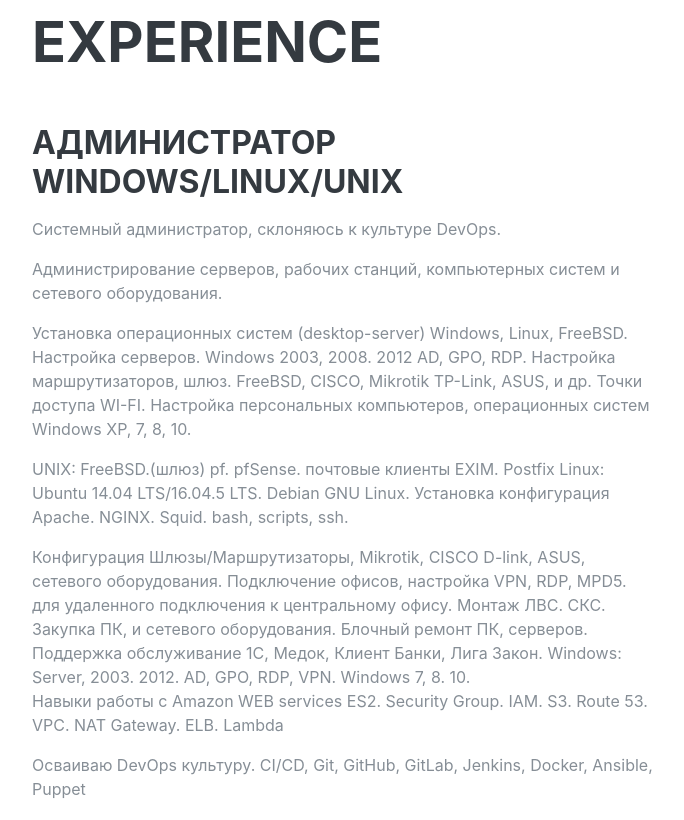
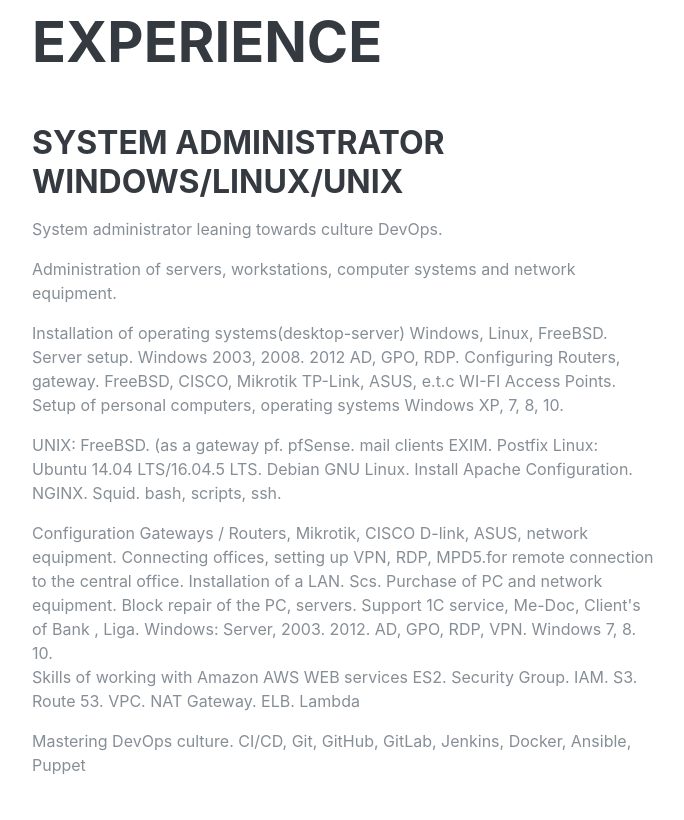
Before and after one commit to Alekskojem/resume, a plain HTML site: page index.html in a window 1280 px wide. Shown: the part 840-1660 px from the top of the page, without its empty margins (288-972 px from the left). Drawn offline with nearby package versions, Linux system fonts and the light colour scheme; files that its build step writes are made by us from their sources; a script that the page names is missing; a web font is replaced by a local one.

Commit message:
Change language

```diff
--- a/index.html
+++ b/index.html
@@ -63,13 +63,13 @@
 
       <section class="resume-section p-3 p-lg-5 d-flex d-column" id="about">
         <div class="my-auto">
-          <h1 class="mb-0">Александр
-            <span class="text-primary">Кожемяко</span>
+          <h1 class="mb-0">Oleksandr
+            <span class="text-primary">Kozhemiako</span>
           </h1>
           <div class="subheading mb-5">Sholudenko Street · Vyshgorod 07300 · (093) 407-0911 · (067) 407-0915 · email:
             <a href="mailto:name@email.com">alekskojem@gmail.com</a>
           </div>
-          <p class="lead mb-5">Я увлекаюсь Web разработкой на Ruby on Rails, развиваю навыки в направлении DevOps, Jenkins, Ansible, GitHub, GitLub, Heroku. Имею больше 10 лет опыт работы системный администратор, Windows/Linux.</p>
+          <p class="lead mb-5">I'm interested in Web develop Ruby on Rails framework. develop skills towards DevOps, Jenkins, Ansible, GitHub, GitLub, Heroku. I have more than 10 years of experience as a system administrator, Windows/Linux.</p>
           <div class="social-icons">
             <a href="https://www.linkedin.com/in/oleksandr-kozhemiako-02960a174/">
               <i class="fab fa-linkedin-in"></i>
@@ -90,28 +90,28 @@
 
           <div class="resume-item d-flex flex-column flex-md-row mb-5">
             <div class="resume-content mr-auto">
-              <h3 class="mb-0">Администратор Windows/Linux/Unix</h3>
+              <h3 class="mb-0">System administrator Windows/Linux/Unix</h3>
               <div class="subheading mb-3"></div>
 
-              <p>Системный администратор, склоняюсь к культуре DevOps.</p>
+              <p>System administrator leaning towards culture DevOps.</p>
 
-              <p>Администрирование серверов, рабочих станций, компьютерных систем и сетевого оборудования.</p>
-              <p>Установка операционных систем (desktop-server) Windows, Linux, FreeBSD.
+              <p>Administration of servers, workstations, computer systems and network equipment.</p>
+              <p>Installation of operating systems(desktop-server) Windows, Linux, FreeBSD.
 
-              Настройка серверов. Windows 2003, 2008. 2012 AD, GPO, RDP.
+              Server setup. Windows 2003, 2008. 2012 AD, GPO, RDP.
 
-              Настройка маршрутизаторов, шлюз. FreeBSD, CISCO, Mikrotik TP-Link, ASUS, и др.
+              Configuring Routers, gateway. FreeBSD, CISCO, Mikrotik TP-Link, ASUS, e.t.c
 
-              Точки доступа WI-FI. Настройка персональных компьютеров, операционных систем Windows XP, 7, 8, 10.</p>
-              <p>UNIX: FreeBSD.(шлюз) pf. pfSense. почтовые клиенты EXIM. Postfix
-              Linux: Ubuntu 14.04 LTS/16.04.5 LTS. Debian GNU Linux. Установка конфигурация Apache. NGINX. Squid. bash, scripts, ssh.</p>
-              Конфигурация Шлюзы/Маршрутизаторы, Mikrotik, CISCO D-link, ASUS, сетевого оборудования. Подключение офисов, настройка  VPN, RDP, MPD5. для удаленного подключения к центральному офису. Монтаж ЛВС. СКС.
-              Закупка ПК, и сетевого оборудования. Блочный  ремонт ПК, серверов.
-              Поддержка обслуживание 1C, Медок, Клиент Банки, Лига Закон.
+              WI-FI Access Points. Setup of personal computers, operating systems Windows XP, 7, 8, 10.</p>
+              <p>UNIX: FreeBSD. (as a gateway pf. pfSense. mail clients EXIM. Postfix
+              Linux: Ubuntu 14.04 LTS/16.04.5 LTS. Debian GNU Linux. Install Apache Configuration. NGINX. Squid. bash, scripts, ssh.</p>
+              Configuration Gateways / Routers, Mikrotik, CISCO D-link, ASUS, network equipment. Connecting offices, setting up VPN, RDP, MPD5.for remote connection to the central office. Installation of a LAN. Scs.
+              Purchase of PC and network equipment. Block repair of the PC, servers.
+              Support 1C service, Me-Doc, Client's of Bank , Liga.
               Windows: Server, 2003.  2012.  AD, GPO,  RDP, VPN. Windows 7, 8. 10.
-              <p>Навыки работы c Amazon WEB services
+              <p>Skills of working with Amazon AWS WEB services
               ES2. Security Group. IAM. S3. Route 53. VPC. NAT Gateway. ELB. Lambda</p>
-              <p>Осваиваю DevOps культуру.
+              <p>Mastering DevOps culture.
               CI/CD, Git, GitHub, GitLab, Jenkins, Docker, Ansible, Puppet</p>
               </p>
               </div>
```
